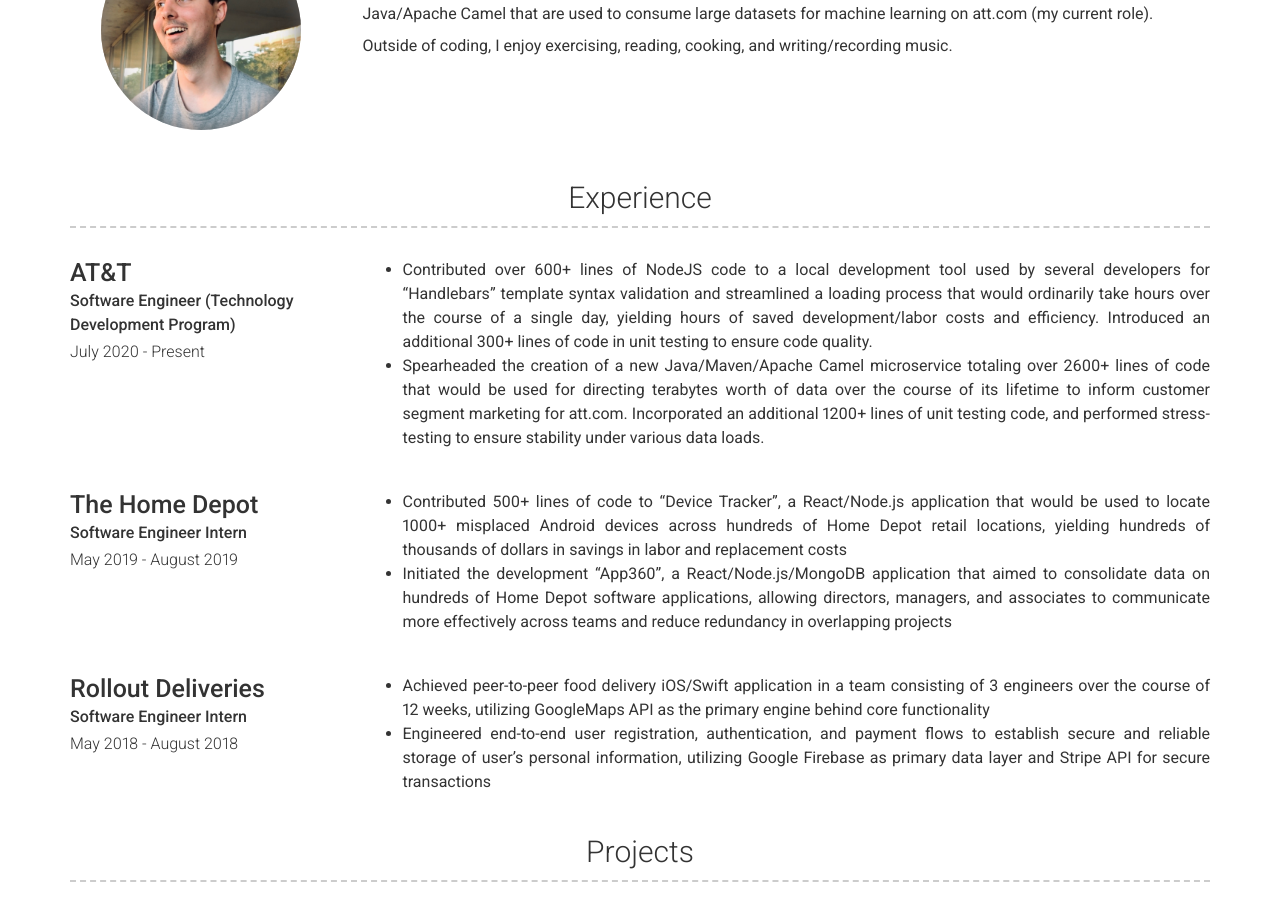
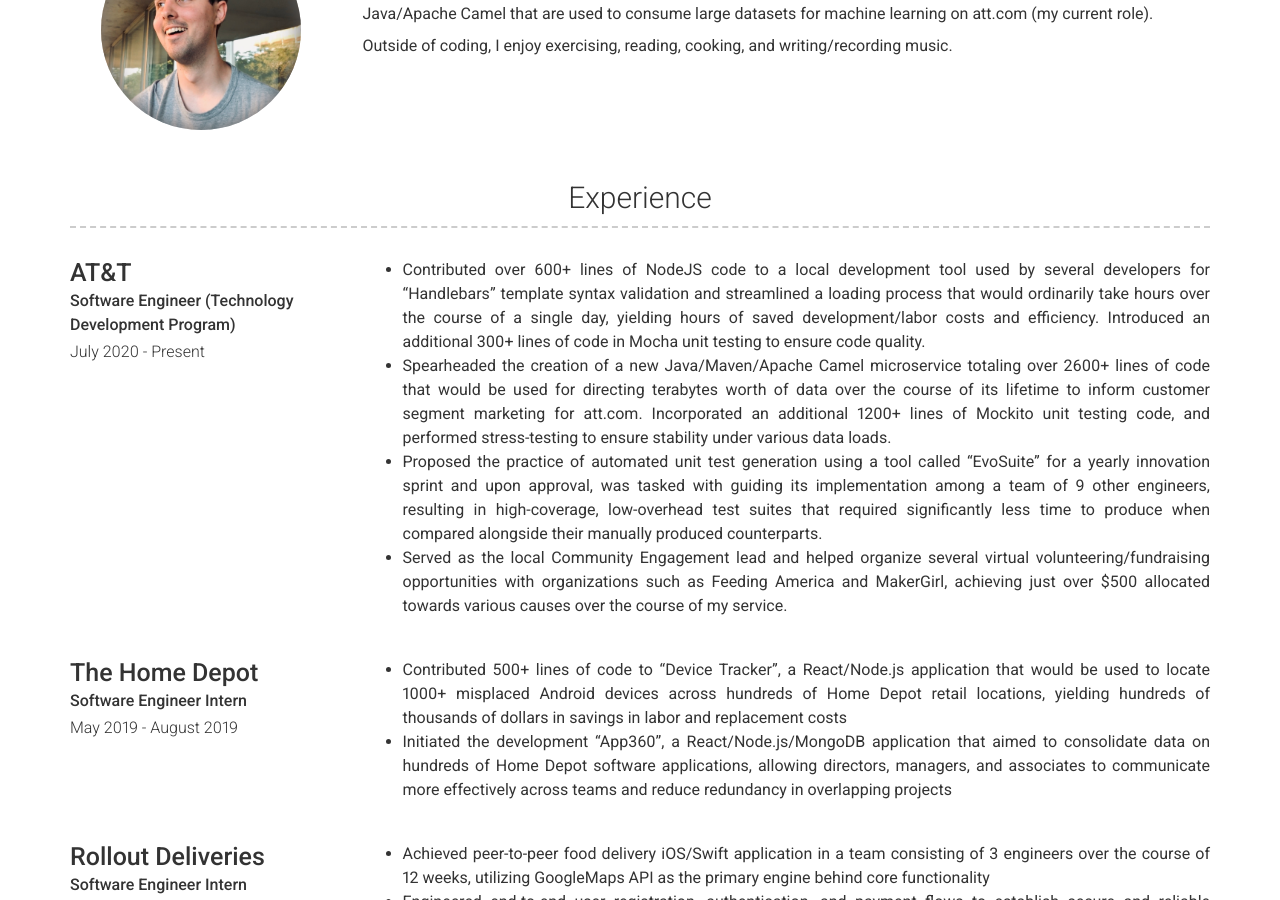
Before and after one commit to benjamincarney/benjamincarney.github.io, a Jekyll site: the page built from index.md, in a window 1280 px wide and 900 px high, scrolled down 399 px. Built offline with Jekyll 4.4.1, drawn with Linux system fonts in a browser that asks for light colours; nearby versions of some CDN libraries; some of the changed text lies outside the part shown.

Commit message:
Various updates to experience

```diff
--- a/_config.yml
+++ b/_config.yml
@@ -74,11 +74,18 @@ content:
           - Contributed over 600+ lines of NodeJS code to a local development tool used by several developers
           for "Handlebars" template syntax validation and streamlined a loading process that would ordinarily
           take hours over the course of a single day, yielding hours of saved development/labor costs and efficiency.
-          Introduced an additional 300+ lines of code in unit testing to ensure code quality.
+          Introduced an additional 300+ lines of code in Mocha unit testing to ensure code quality.
           - Spearheaded the creation of a new Java/Maven/Apache Camel microservice totaling over 2600+ lines of code
           that would be used for directing terabytes worth of data over the course of its lifetime to inform customer
-          segment marketing for att.com. Incorporated an additional 1200+ lines of unit testing code, and performed
+          segment marketing for att.com. Incorporated an additional 1200+ lines of Mockito unit testing code, and performed
           stress-testing to ensure stability under various data loads.
+          - Proposed the practice of automated unit test generation using a tool called "EvoSuite" for a yearly innovation
+          sprint and upon approval, was tasked with guiding its implementation among a team of 9 other engineers, resulting
+          in high-coverage, low-overhead test suites that required significantly less time to produce when compared alongside
+          their manually produced counterparts.
+          - Served as the local Community Engagement lead and helped organize several virtual volunteering/fundraising opportunities
+          with organizations such as Feeding America and MakerGirl, achieving just over \$500 allocated towards various causes over
+          the course of my service.
       - layout: left
         title: The Home Depot
         sub_title: Software Engineer Intern
@@ -176,9 +183,9 @@ content:
   - title: Skills & Technologies
     layout: text
     content: | # this will include new lines to allow paragraphs
-      - <mark>Proficient:</mark> C++, Python, Swift, JavaScript, ReactJS, NodeJS, HTML/CSS, Bash, SQL, NoSQL, LaTeX
+      - <mark>Proficient:</mark> C++, Python, Swift, JavaScript, ReactJS, NodeJS, HTML/CSS, Bash, SQL, NoSQL, LaTeX, Git, OSX
 
-      - <mark>Working knowledge:</mark> OCaml, Java, C#, React Native, Arduino, Flask
+      - <mark>Working knowledge:</mark> OCaml, Java, C#, React Native, Arduino, Flask, Windows, Linux
 
 # Footer
 footer_show_references: false
```
